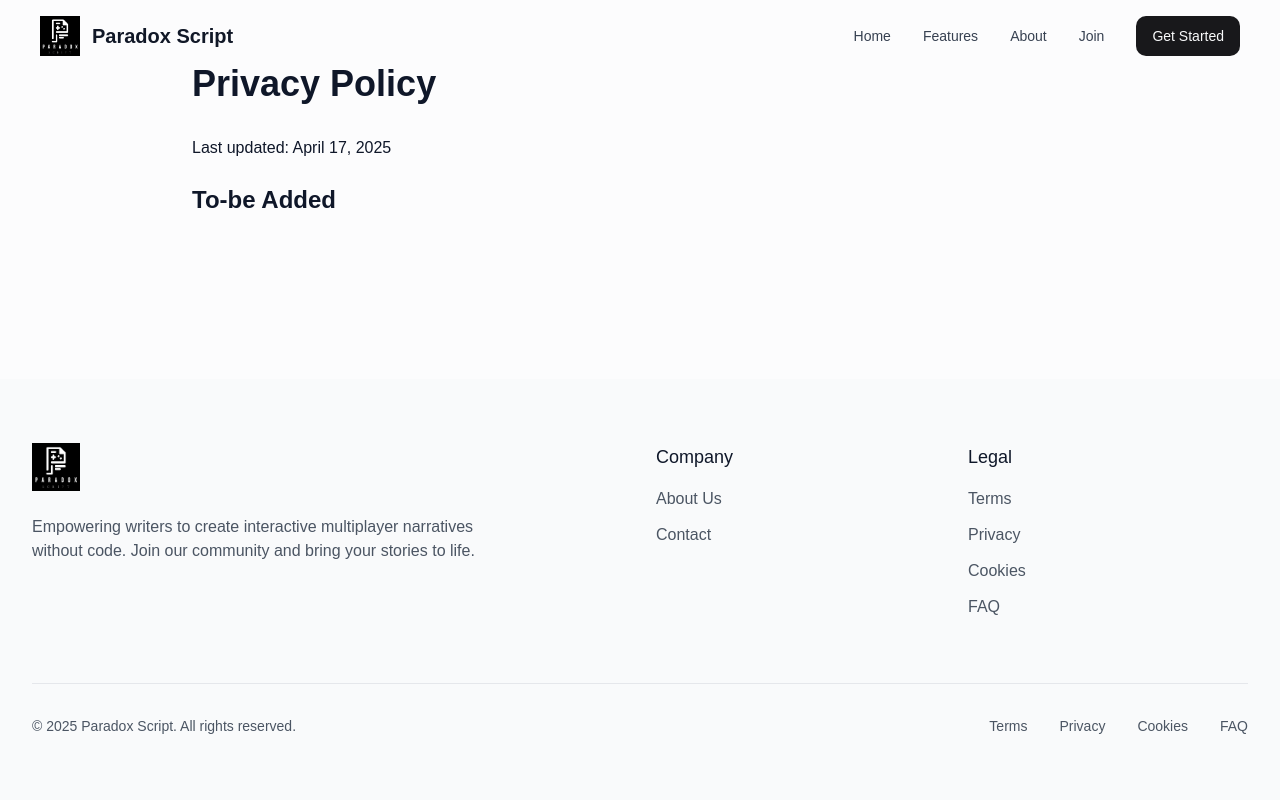
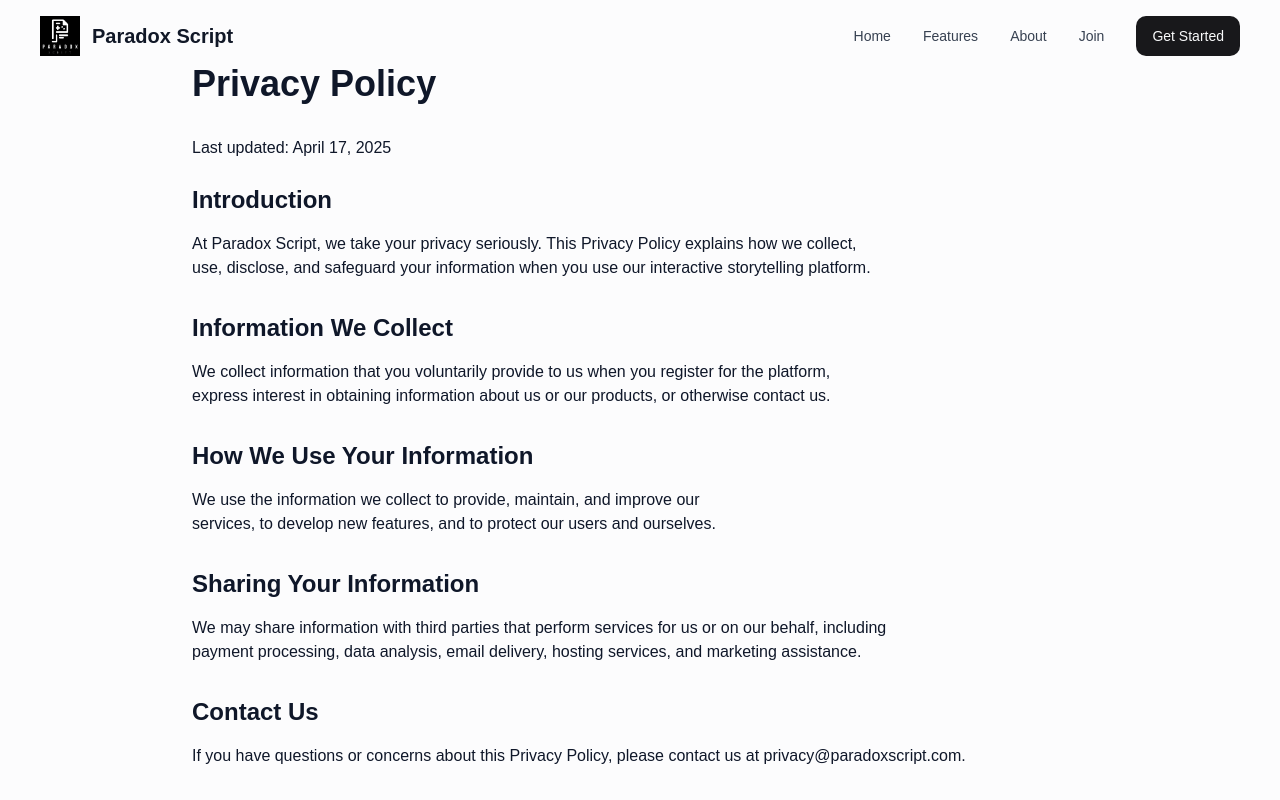
Before and after one commit to JeremyYiuStudent/paradox-script, a React (Vite) app: page /privacy in a window 1280 px wide. Shown: the top 800 px of the page. Built offline with nearby package versions, Linux system fonts and the light colour scheme; a web font is replaced by a local one.

Commit message:
Revert "Update Privacy.tsx"
This reverts commit 09a6900102230d31af08bd9cbb5a399188f8fd86.

```diff
--- a/src/pages/Privacy.tsx
+++ b/src/pages/Privacy.tsx
@@ -23,7 +23,34 @@ const Privacy = () => {
             <p className="lead">Last updated: {new Date().toLocaleDateString('en-US', { month: 'long', day: 'numeric', year: 'numeric' })}</p>
 
             <div className="mt-6">
-              <h2 className="text-2xl font-semibold mb-4">To-be Added</h2>
+              <h2 className="text-2xl font-semibold mb-4">Introduction</h2>
+              <p>
+                At Paradox Script, we take your privacy seriously. This Privacy Policy explains how we collect,
+                use, disclose, and safeguard your information when you use our interactive storytelling platform.
+              </p>
+
+              <h2 className="text-2xl font-semibold mb-4 mt-8">Information We Collect</h2>
+              <p>
+                We collect information that you voluntarily provide to us when you register for the platform,
+                express interest in obtaining information about us or our products, or otherwise contact us.
+              </p>
+
+              <h2 className="text-2xl font-semibold mb-4 mt-8">How We Use Your Information</h2>
+              <p>
+                We use the information we collect to provide, maintain, and improve our services,
+                to develop new features, and to protect our users and ourselves.
+              </p>
+
+              <h2 className="text-2xl font-semibold mb-4 mt-8">Sharing Your Information</h2>
+              <p>
+                We may share information with third parties that perform services for us or on our behalf,
+                including payment processing, data analysis, email delivery, hosting services, and marketing assistance.
+              </p>
+
+              <h2 className="text-2xl font-semibold mb-4 mt-8">Contact Us</h2>
+              <p>
+                If you have questions or concerns about this Privacy Policy, please contact us at privacy@paradoxscript.com.
+              </p>
             </div>
           </div>
         </div>
```
